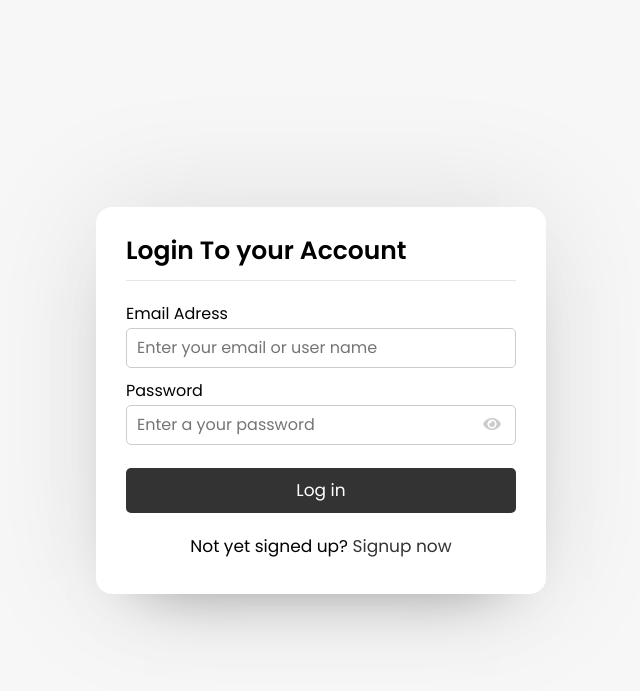
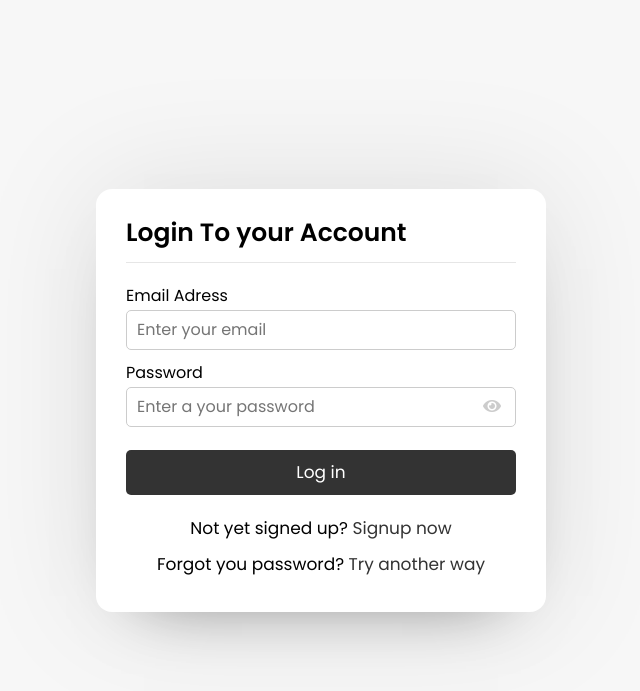
Before and after one commit to humuraelvin/HMS_php, a PHP site: page / in a window 1280 px wide. Shown: the top 691 px of the page, without its empty margins (319-959 px from the left). Run offline with PHP 8.4, Linux system fonts and the light colour scheme.

Commit message:
changes made

```diff
--- a/forgot-password.php
+++ b/forgot-password.php
@@ -5,7 +5,7 @@ if(isset($_POST['login']))
 {
 $email=$_POST['email'];
 $contact=$_POST['contact'];
-$stmt=$mysqli->prepare("SELECT email,contactNo,password FROM userregistration WHERE (email=? && contactNo=?) ");
+$stmt=$mysqli->prepare("SELECT email,contact,password FROM users WHERE (email=? && contactNo=?) ");
 				$stmt->bind_param('ss',$email,$contact);
 				$stmt->execute();
 				$stmt -> bind_result($username,$email,$password);
--- a/index.php
+++ b/index.php
@@ -1,31 +1,40 @@
 <?php
+session_start();
 
-$conn = new mysqli('localhost', 'root', '', 'hostel');
+$host = 'localhost';
+
+$user = 'root';
+
+$password = '';
+
+$db_name = 'hostel';
+
+$port = 3306;
+
+$conn = mysqli_connect($host, $user, $password, $db_name, $port);
 
 if ($_SERVER['REQUEST_METHOD'] == 'POST') {
-
   $email = $_POST['email'];
   $password = $_POST['password'];
 
-  $sql = "SELECT * FROM user WHERE username = '".$email."' AND '".$password."' ";
-
-  $result = mysqli_query($conn, $sql);
+  $sql = "SELECT * FROM users WHERE username = ? AND password = ?";
+  $stmt = $conn->prepare($sql);
+  $stmt->bind_param("ss", $email, $password);
+  $stmt->execute();
+  $result = $stmt->get_result();
 
   $row = mysqli_fetch_array($result);
 
   if ($row['usertype'] == "student") {
      header("location:dashboard.php");
-  }elseif ($row['usertype'] == "admin") {
+  } elseif ($row['usertype'] == "admin") {
      header("location:admin/dashboard.php");
-  }else {
+  } else {
      echo "<script type='text/javascript'>
-
+        window.alert('Invalid credentials provided');
      </script>";
   }
-
 }
-
-
 ?>
 
 <!doctype html>
@@ -184,7 +193,7 @@ if ($_SERVER['REQUEST_METHOD'] == 'POST') {
             <div class="error-txt"></div>
             <div class="field input">
               <label>Email Adress</label>
-              <input type="text" name="email" id="" placeholder="Enter your email or user name" />
+              <input type="text" name="email" id="" placeholder="Enter your email" />
             </div>
             <div class="field input">
               <label>Password</label>
@@ -202,6 +211,7 @@ if ($_SERVER['REQUEST_METHOD'] == 'POST') {
             </div>
           </form>
           <div class="link">Not yet signed up? <a href="registration.php">Signup now</a></div>
+          <div class="link">Forgot you password? <a href="forgot-password.php">Try another way</a></div>
         </section>
     </div>
   </body>
```
